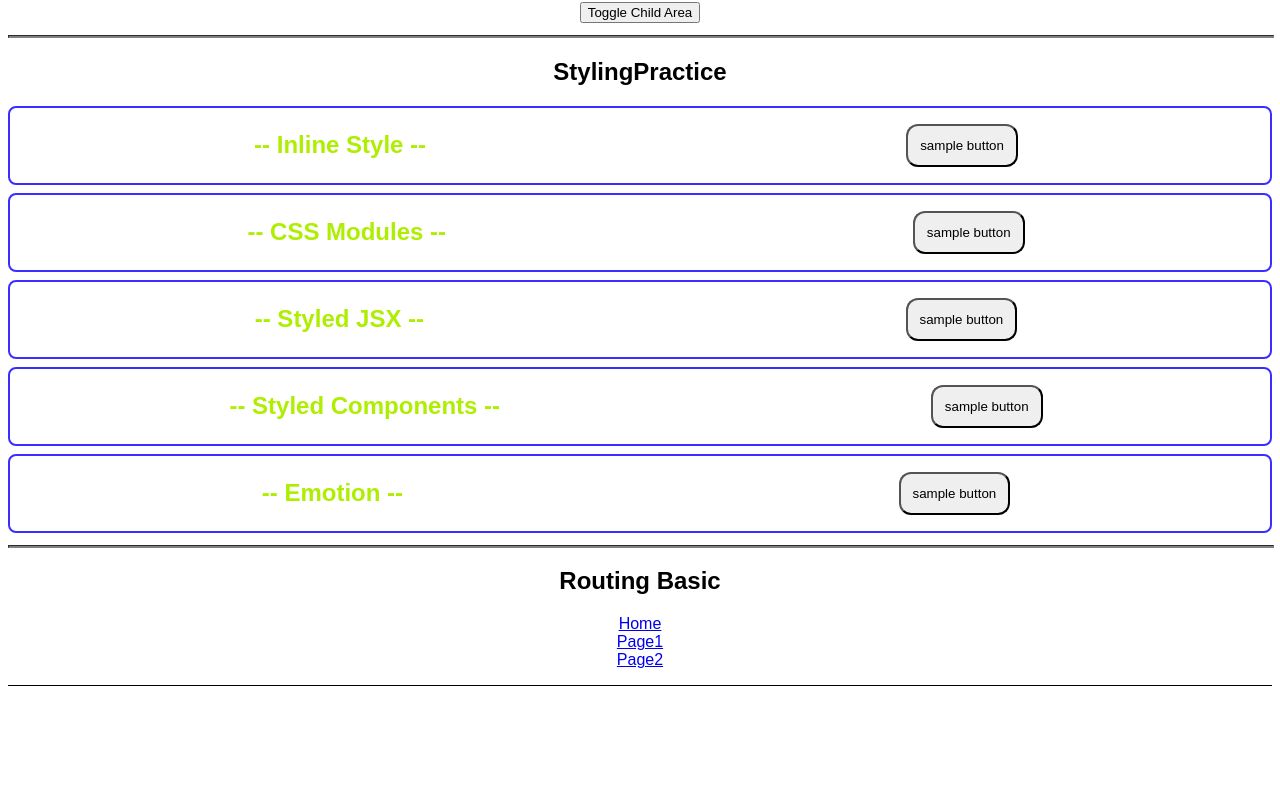
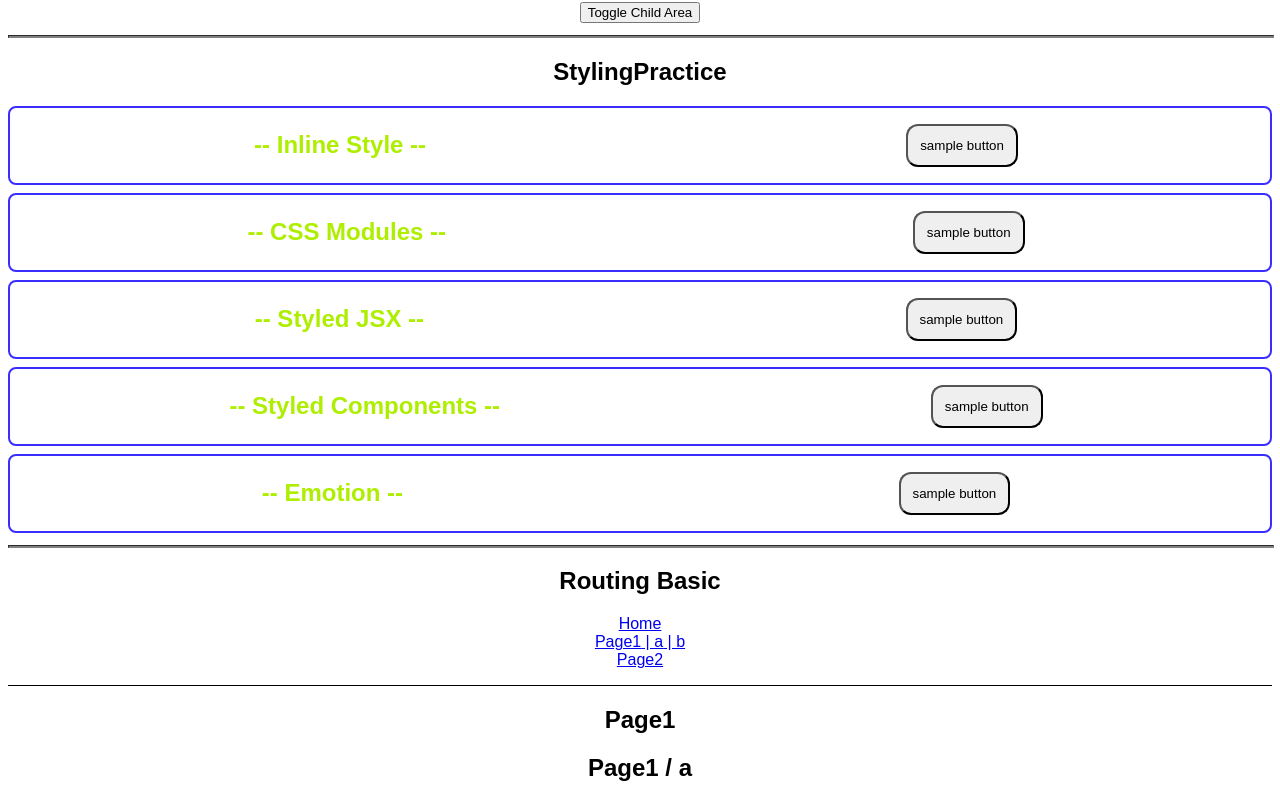
Before and after one commit to sota0121/codesandbox-react-tips, a React (Create React App) app: page /page1/a in a window 1280 px wide. Shown: the part 188-990 px from the top of the page. Before the commit the page ends 882 px from the top, so only its background shows below. Built offline with nearby package versions, Linux system fonts and the light colour scheme.

Commit message:
impl Nested Routing with Outlet

```diff
--- a/src/components/RoutingBasic/Page1.jsx
+++ b/src/components/RoutingBasic/Page1.jsx
@@ -1,13 +1,14 @@
-import { BrowserRouter, Link, Routes, Route } from "react-router-dom";
+import { BrowserRouter, Link, Outlet, Routes, Route } from "react-router-dom";
+
+import { Page1a } from "./Page1a";
+import { Page1b } from "./Page1b";
 
 export const Page1 = (props) => {
+  console.log("Page1");
   return (
     <>
       <h2>Page1</h2>
-      <Link to="/page1/a">Page1a</Link>
-      <br />
-      <Link to="/page1/b">Page1b</Link>
-      <br />
+      <Outlet />
     </>
   );
 };
--- a/src/components/RoutingBasic/Page1a.jsx
+++ b/src/components/RoutingBasic/Page1a.jsx
@@ -1,3 +1,4 @@
 export const Page1a = (props) => {
+  console.log("page 1 a");
   return <h2>Page1 / a</h2>;
 };
--- a/src/components/RoutingBasic/RoutingBasic.jsx
+++ b/src/components/RoutingBasic/RoutingBasic.jsx
@@ -1,4 +1,4 @@
-import { BrowserRouter, Link, Routes, Route } from "react-router-dom";
+import { BrowserRouter, Link, Outlet, Routes, Route } from "react-router-dom";
 
 import { Home } from "./Home";
 import { Page1 } from "./Page1";
@@ -9,6 +9,11 @@ import { Page1b } from "./Page1b";
 // ======================================
 // See v6 tutorial
 // https://reactrouter.com/docs/en/v6/getting-started/tutorial
+// ---
+// See for using Nested Routing with Outlet
+// -> Official tutorial doesn't explain it enough.
+// https://www.webopixel.net/javascript/1773.html
+// https://reffect.co.jp/react/react-router-6#Outlet
 // ======================================
 
 export const RoutingBasic = (props) => {
@@ -25,14 +30,19 @@ export const RoutingBasic = (props) => {
         >
           <Link to="/">Home</Link>
           <br />
-          <Link to="/page1">Page1</Link>
+          <Link to="page1">Page1</Link>
+          <Link to="/page1/a"> | a</Link>
+          <Link to="/page1/b"> | b</Link>
           <br />
-          <Link to="/page2">Page2</Link>
+          <Link to="page2">Page2</Link>
         </nav>
         {/* Routing */}
         <Routes>
           <Route path="/" element={<Home />} />
-          <Route path="page1" element={<Page1 />} />
+          <Route path="/page1" element={<Page1 />}>
+            <Route path="a" element={<Page1a />} />
+            <Route path="b" element={<Page1b />} />
+          </Route>
           <Route path="page2" element={<Page2 />} />
         </Routes>
       </BrowserRouter>
```
